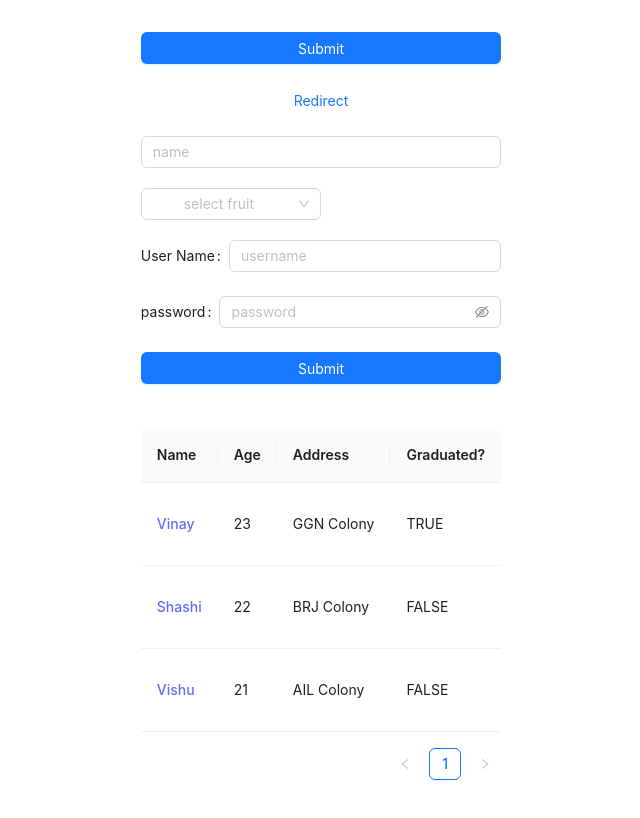
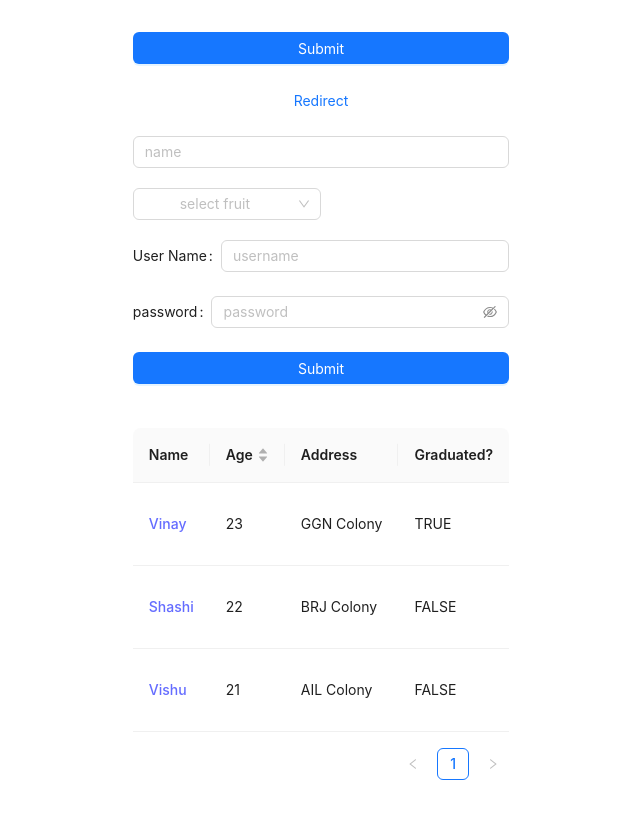
Before and after one commit to Shashi5657/ANTD_framework, a React (Vite) app: page / in a window 1280 px wide. Shown: the top 818 px of the page, without its empty margins (319-959 px from the left). Built offline with nearby package versions, Linux system fonts and the light colour scheme.

Commit message:
commit message

```diff
--- a/src/components/Table.jsx
+++ b/src/components/Table.jsx
@@ -35,6 +35,7 @@ const TableData = () => {
       title: "Age",
       dataIndex: "age",
       key: "key",
+      sorter: (a, b) => a.age - b.age,
     },
     {
       title: "Address",
```
